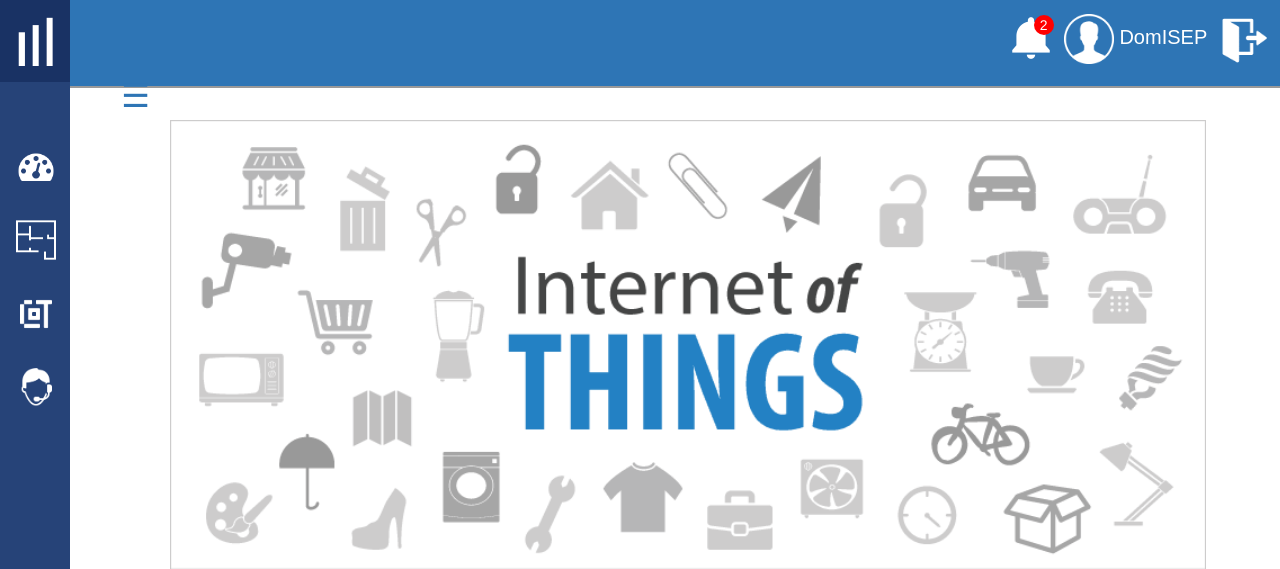
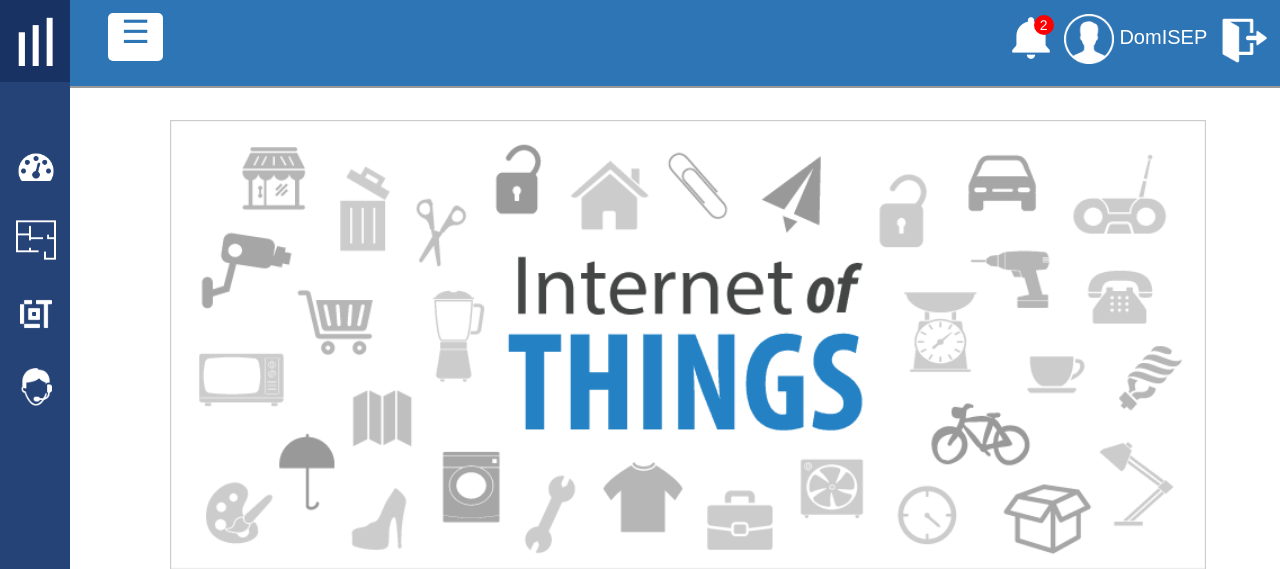
Before and after one commit to maxgfr/elliot, a PHP site: page / in a window 1280 px wide. Shown: the top 569 px of the page. Run offline with PHP 8.4, Linux system fonts and the light colour scheme.

Commit message:
Correction style

```diff
--- a/css/style.css
+++ b/css/style.css
@@ -323,7 +323,7 @@ header img {
     color: rgb(46, 117, 181);
     border-radius: 5px;
     font-size: 200%;
-    margin-top: 5%;  margin-bottom: 1%;  margin-left: 3%;
+	margin-left: 3%;
     padding-right: 1%;  padding-left: 1%;
     cursor: pointer;
 }
```
